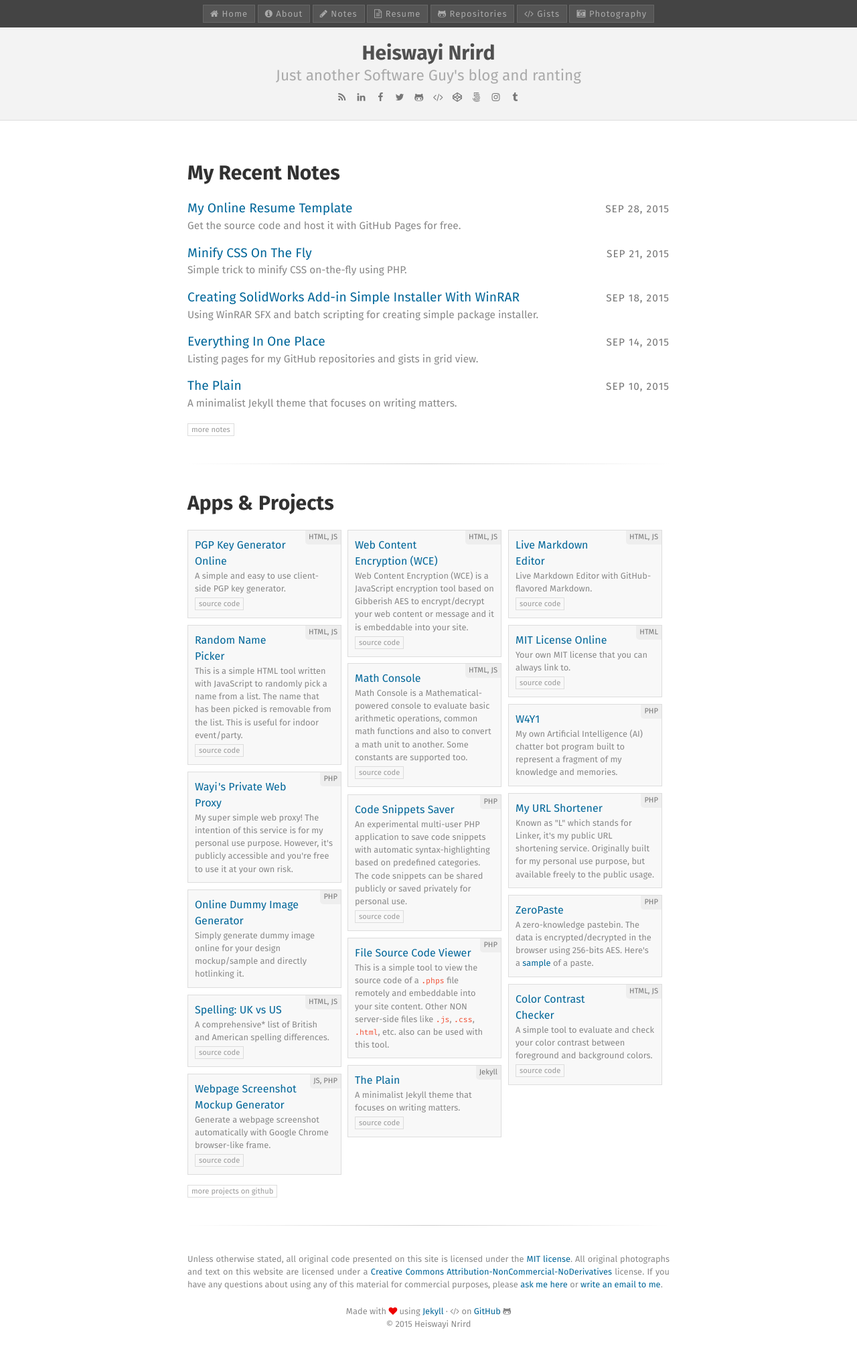
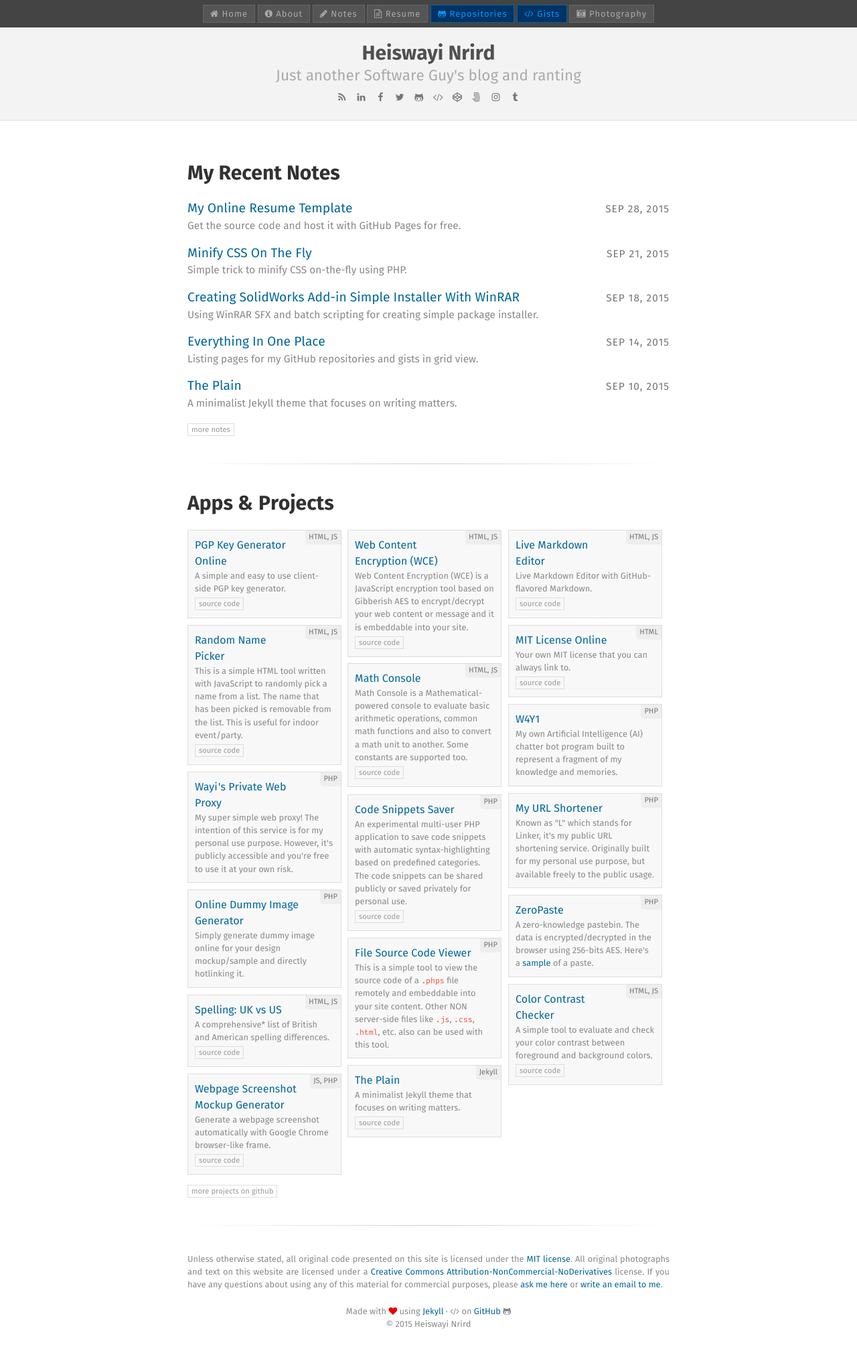
Before and after one commit to x-axis/heiswayi.github.io, a Jekyll site: the page built from index.html, in a window 1280 px wide. Shown: the whole page at 67% size. Built offline with Jekyll 4.4.1, drawn with Linux system fonts in a browser that asks for light colours; nearby versions of some CDN libraries; Markdown is read by kramdown in place of the engine named in the settings.

Commit message:
Add `.special` class to menu items

```diff
--- a/_layouts/default.html
+++ b/_layouts/default.html
@@ -13,8 +13,8 @@
               <li><a href="/about.html"><i class="fa fa-info-circle"></i> About</a></li>
               <li><a href="/notes.html"><i class="fa fa-pencil"></i> Notes</a></li>
               <li><a href="/resume.html"><i class="fa fa-file-text-o"></i> Resume</a></li>
-              <li><a href="http://heiswayi.github.io/my-repos/"><i class="fa fa-github-alt"></i> Repositories</a></li>
-              <li><a href="http://heiswayi.github.io/my-gists/"><i class="fa fa-code"></i> Gists</a></li>
+              <li><a class="special" href="http://heiswayi.github.io/my-repos/"><i class="fa fa-github-alt"></i> Repositories</a></li>
+              <li><a class="special" href="http://heiswayi.github.io/my-gists/"><i class="fa fa-code"></i> Gists</a></li>
               <li><a href="http://nrirdphotos.tumblr.com/"><i class="fa fa-camera-retro"></i> Photography</a></li>
             </ul>
         </div>
--- a/public/css/style.css
+++ b/public/css/style.css
@@ -399,6 +399,11 @@ a.more-projects:hover {
     white-space: nowrap;
     letter-spacing: 1px;
 }
+.top-menu li a.special {
+    color: #09f;
+    background: #036;
+    border: 1px solid #069;
+}
 .top-menu li a:hover {
     border: 1px solid #777;
     background: #666;
```
